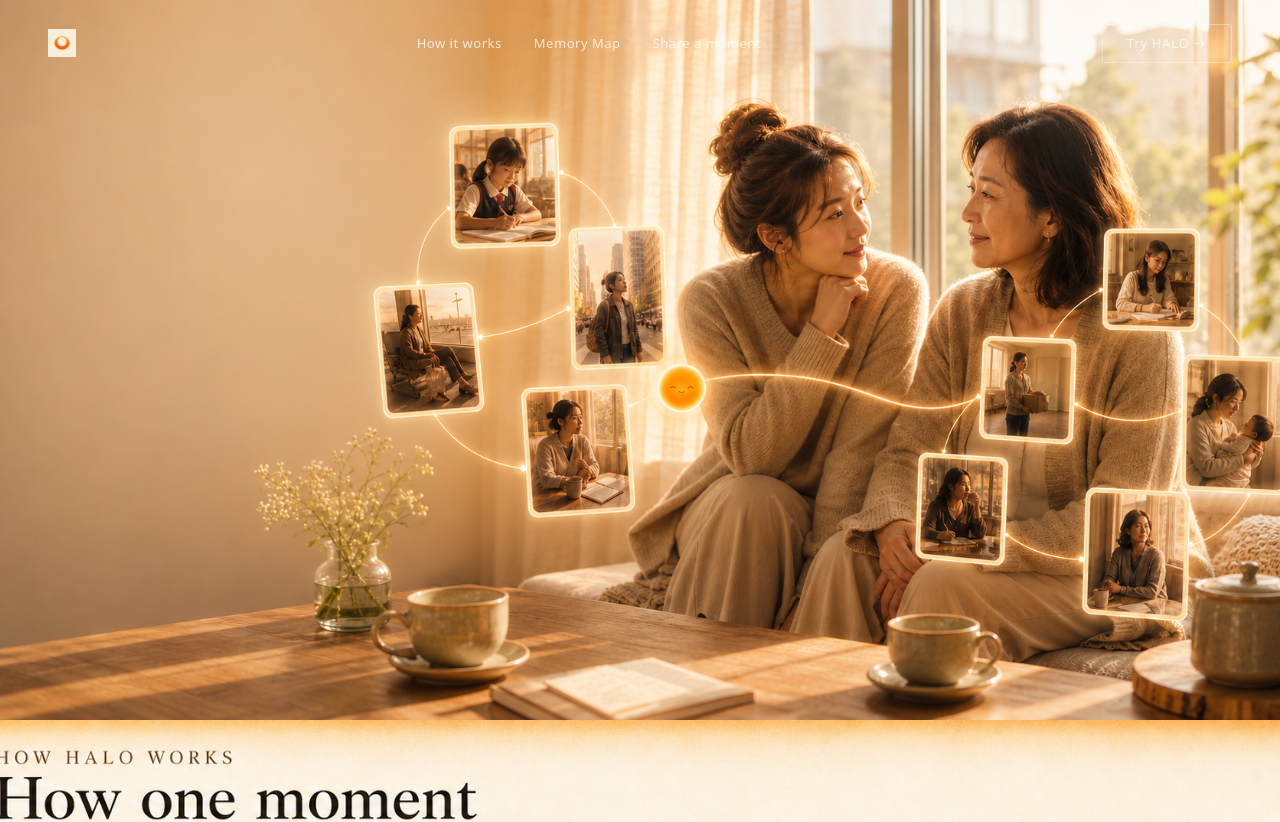
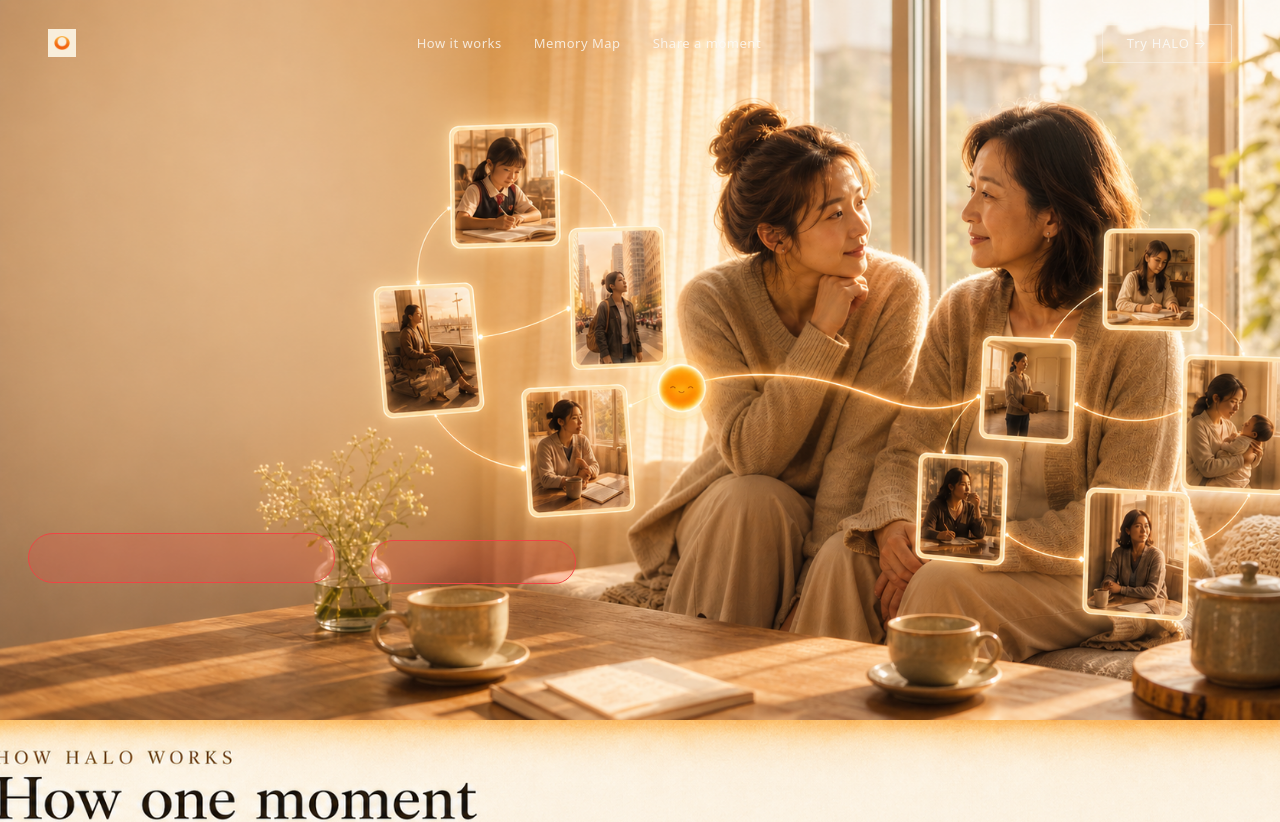
Before and after one commit to leoldonz-sudo/halo-mvp, a Next.js app: page / in a window 1280 px wide. Shown: the top 822 px of the page. Built offline with nearby package versions, Linux system fonts and the light colour scheme.

Commit message:
debug: red hit area overlays + updated positions top 74%/75%

```diff
--- a/app/globals.css
+++ b/app/globals.css
@@ -1016,16 +1016,16 @@ body {
 /* "Map the Moments That Made Me" button area */
 .official-hit--primary {
   left: 2.2%;
-  top: 68%;
+  top: 74%;
   width: 24%;
-  height: 8%;
+  height: 7%;
 }
 
 /* "See How HALO Works" button area */
 .official-hit--secondary {
   left: 29%;
-  top: 69%;
-  width: 17%;
+  top: 75%;
+  width: 16%;
   height: 6%;
 }
 
--- a/app/page.tsx
+++ b/app/page.tsx
@@ -23,16 +23,18 @@ export default function SitePage() {
             priority
             unoptimized
           />
-          {/* Invisible hit areas over baked-in image buttons */}
+          {/* DEBUG: transparent red hit areas — remove bg/border after confirming position */}
           <Link
             href="/demo"
             aria-label="Map the Moments That Made Me"
             className="official-hit official-hit--primary"
+            style={{ background: "rgba(239,68,68,0.2)", border: "1px solid rgb(239,68,68)" }}
           />
           <a
             href="#how-it-works"
             aria-label="See How HALO Works"
             className="official-hit official-hit--secondary"
+            style={{ background: "rgba(239,68,68,0.2)", border: "1px solid rgb(239,68,68)" }}
           />
         </div>
       </section>
```
